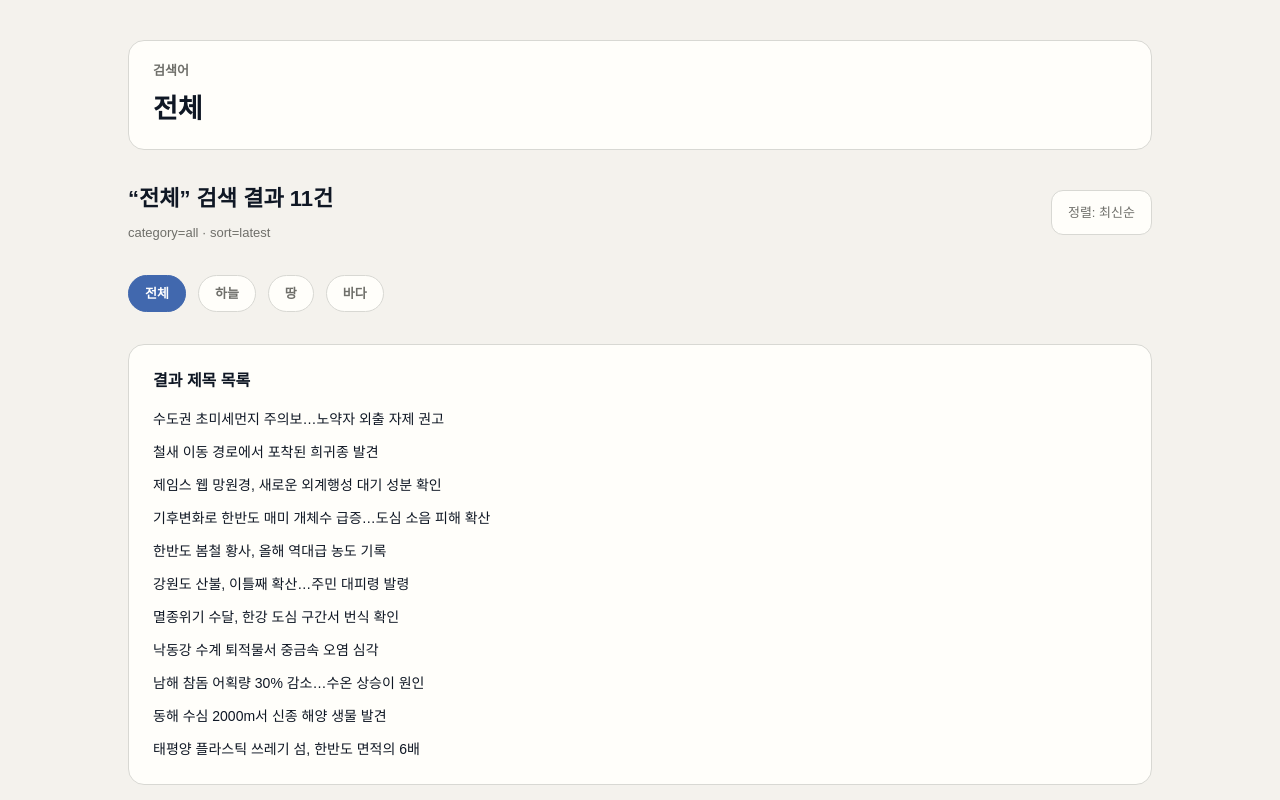
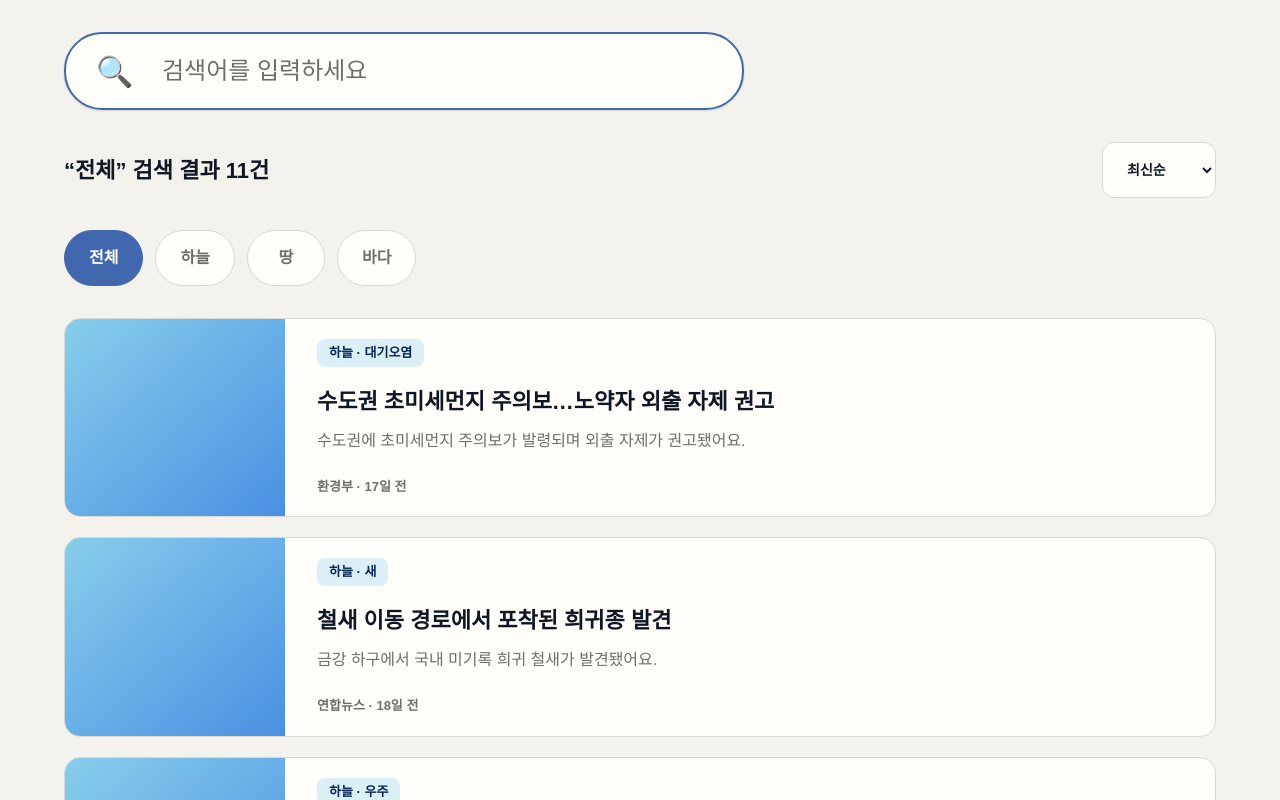
Before and after one commit to gyu6172/HDDB_Project, a Next.js app in the folder frontend/: page /search in a window 1280 px wide. Shown: the top 800 px of the page. Built offline with nearby package versions, Linux system fonts and the light colour scheme; a web font is replaced by a local one.

Commit message:
feat(frontend): 검색 결과 페이지UI 구현

```diff
--- a/frontend/src/app/search/page.tsx
+++ b/frontend/src/app/search/page.tsx
@@ -1,10 +1,25 @@
+import Link from "next/link";
 import {
   normalizeSearchCategory,
   normalizeSearchSort,
   searchArticles,
   SEARCH_CATEGORY_OPTIONS,
-  SEARCH_SORT_OPTIONS,
+  SearchCategory,
+  SearchSort,
 } from "@/lib/search";
+import SearchResultItem from "@/components/search/SearchResultItem";
+import SearchSortSelect from "@/components/search/SearchSortSelect";
+
+function buildSearchUrl(query: string, category: SearchCategory, sort: SearchSort) {
+  const params = new URLSearchParams();
+
+  if (query) params.set("q", query);
+  if (category !== "all") params.set("category", category);
+  if (sort !== "latest") params.set("sort", sort);
+
+  const nextQuery = params.toString();
+  return `/search${nextQuery ? `?${nextQuery}` : ""}`;
+}
 
 export default async function SearchPage({
   searchParams,
@@ -19,53 +34,58 @@ export default async function SearchPage({
   const searchLabel = query || "전체";
 
   return (
-    <main className="min-h-screen bg-bg px-8 py-10">
-      <section className="mx-auto flex max-w-5xl flex-col gap-8">
-        <div className="rounded-2xl border border-line bg-card px-6 py-5">
-          <p className="text-label font-semibold text-muted">검색어</p>
-          <h1 className="mt-2 text-heading font-bold text-text">{searchLabel}</h1>
+    <main className="min-h-screen bg-bg px-5 py-8 md:px-8">
+      <section className="mx-auto flex max-w-6xl flex-col gap-8">
+        <form action="/search" className="relative max-w-[680px]">
+          <span className="pointer-events-none absolute left-8 top-1/2 -translate-y-1/2 text-[30px]" aria-hidden="true">
+            🔍
+          </span>
+          <input
+            type="search"
+            name="q"
+            defaultValue={query}
+            placeholder="검색어를 입력하세요"
+            className="h-[78px] w-full rounded-[38px] border-2 border-brand bg-card pl-24 pr-8 text-[24px] font-medium text-text outline-none shadow-sm transition placeholder:text-muted focus:border-brand"
+          />
+          {category !== "all" && <input type="hidden" name="category" value={category} />}
+          {sort !== "latest" && <input type="hidden" name="sort" value={sort} />}
+        </form>
+
+        <div className="flex flex-wrap items-center justify-between gap-4">
+          <p className="text-heading-sm font-bold text-text">
+            “{searchLabel}” 검색 결과 {results.length}건
+          </p>
+
+          <SearchSortSelect query={query} category={category} sort={sort} />
         </div>
 
-        <div className="flex flex-wrap items-center justify-between gap-4">
-          <div>
-            <p className="text-heading-sm font-bold text-text">
-              “{searchLabel}” 검색 결과 {results.length}건
-            </p>
-            <p className="mt-2 text-label text-muted">
-              category={category} · sort={sort}
-            </p>
-          </div>
-
-          <div className="rounded-xl border border-line bg-card px-4 py-3 text-label text-muted">
-            정렬: {SEARCH_SORT_OPTIONS.find((option) => option.value === sort)?.label}
-          </div>
-        </div>
-
-        <div className="flex flex-wrap gap-3">
+        <nav className="flex flex-wrap gap-3" aria-label="검색 카테고리">
           {SEARCH_CATEGORY_OPTIONS.map((option) => (
-            <span
+            <Link
               key={option.value}
-              className={`rounded-full border px-4 py-2 text-label font-semibold ${
+              href={buildSearchUrl(query, option.value, sort)}
+              className={`inline-flex h-14 min-w-[78px] items-center justify-center rounded-full border px-6 text-body font-bold transition ${
                 option.value === category
                   ? "border-brand bg-brand text-white"
-                  : "border-line bg-card text-muted"
+                  : "border-line bg-card text-muted hover:border-brand hover:text-brand"
               }`}
             >
               {option.label}
-            </span>
+            </Link>
           ))}
-        </div>
+        </nav>
 
-        <div className="rounded-2xl border border-line bg-card p-6">
-          <h2 className="text-body font-bold text-text">결과 제목 목록</h2>
-          <ul className="mt-4 space-y-3">
+        {results.length > 0 ? (
+          <div className="flex flex-col gap-5">
             {results.map((article) => (
-              <li key={article.id} className="text-body-sm text-text">
-                {article.title}
-              </li>
+              <SearchResultItem key={article.id} article={article} />
             ))}
-          </ul>
-        </div>
+          </div>
+        ) : (
+          <div className="rounded-2xl border border-line bg-card px-6 py-20 text-center text-body text-muted">
+            검색 결과가 없어요.
+          </div>
+        )}
       </section>
     </main>
   );
--- /dev/null
+++ b/frontend/src/components/search/SearchResultItem.tsx
@@ -0,0 +1,58 @@
+import Link from "next/link";
+import { CATEGORY_META, CATEGORY_STYLE, SUBCATEGORY_META, THUMBNAIL_BG } from "@/constants/category";
+import { Article } from "@/types/article";
+
+interface Props {
+  article: Article;
+}
+
+function formatRelativeTime(publishedAt: string) {
+  const diffMs = Date.now() - new Date(publishedAt).getTime();
+  const diffMinutes = Math.max(0, Math.floor(diffMs / 60000));
+
+  if (diffMinutes < 60) {
+    return `${Math.max(1, diffMinutes)}분 전`;
+  }
+
+  const diffHours = Math.floor(diffMinutes / 60);
+  if (diffHours < 24) {
+    return `${diffHours}시간 전`;
+  }
+
+  const diffDays = Math.floor(diffHours / 24);
+  return `${diffDays}일 전`;
+}
+
+export default function SearchResultItem({ article }: Props) {
+  const { id, title, oneLineSummary, source, publishedAt, category, subcategory } = article;
+  const categoryLabel = CATEGORY_META[category].label;
+  const subcategoryLabel = SUBCATEGORY_META[subcategory].label;
+  const { bg, text } = CATEGORY_STYLE[category];
+
+  return (
+    <Link
+      href={`/articles/${id}`}
+      className="grid min-h-[190px] overflow-hidden rounded-2xl border border-line bg-card transition hover:-translate-y-0.5 hover:shadow-sm md:grid-cols-[220px_1fr]"
+    >
+      <div className={`min-h-[160px] bg-gradient-to-br ${THUMBNAIL_BG[category]}`} aria-hidden="true" />
+
+      <article className="flex flex-col px-6 py-5 md:px-8">
+        <span className={`self-start rounded-lg px-3 py-1 text-label font-bold ${bg} ${text}`}>
+          {categoryLabel} · {subcategoryLabel}
+        </span>
+
+        <h2 className="mt-5 text-[22px] font-bold leading-snug text-text">
+          {title}
+        </h2>
+
+        <p className="mt-3 line-clamp-2 text-body text-muted">
+          {oneLineSummary}
+        </p>
+
+        <div className="mt-auto pt-6 text-label font-semibold text-muted">
+          {source} · {formatRelativeTime(publishedAt)}
+        </div>
+      </article>
+    </Link>
+  );
+}
--- /dev/null
+++ b/frontend/src/components/search/SearchSortSelect.tsx
@@ -0,0 +1,39 @@
+"use client";
+
+import { useRouter } from "next/navigation";
+import { SEARCH_SORT_OPTIONS, SearchCategory, SearchSort } from "@/lib/search";
+
+interface Props {
+  query: string;
+  category: SearchCategory;
+  sort: SearchSort;
+}
+
+export default function SearchSortSelect({ query, category, sort }: Props) {
+  const router = useRouter();
+
+  function handleSortChange(nextSort: SearchSort) {
+    const params = new URLSearchParams();
+
+    if (query) params.set("q", query);
+    if (category !== "all") params.set("category", category);
+    if (nextSort !== "latest") params.set("sort", nextSort);
+
+    const nextQuery = params.toString();
+    router.push(`/search${nextQuery ? `?${nextQuery}` : ""}`);
+  }
+
+  return (
+    <select
+      value={sort}
+      onChange={(event) => handleSortChange(event.target.value as SearchSort)}
+      className="h-14 rounded-xl border border-line bg-card px-5 text-body-sm font-bold text-text outline-none transition focus:border-brand"
+    >
+      {SEARCH_SORT_OPTIONS.map((option) => (
+        <option key={option.value} value={option.value}>
+          {option.label}
+        </option>
+      ))}
+    </select>
+  );
+}
```
